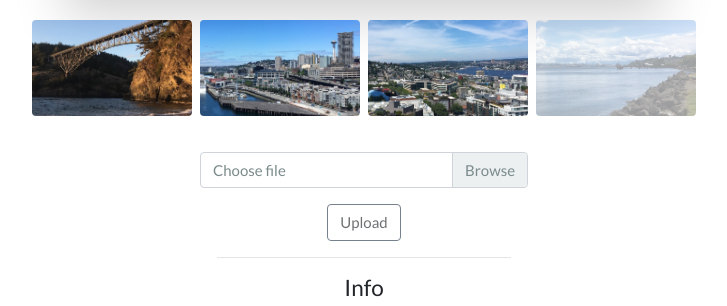
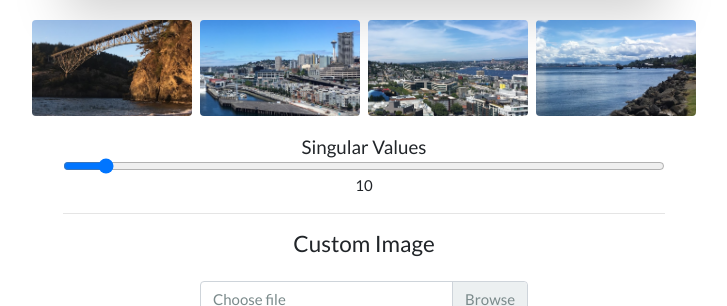
Before and after one commit to qin-andy/python-svd-compress, a Flask app: page / in a window 1280 px wide. Shown: the part 498-804 px from the top of the page, without its empty margins (276-1003 px from the left). Run offline with Flask 2, Linux system fonts and the light colour scheme; some libraries are stand-ins or nearby versions.

Commit message:
Add SVD slider and redo styles

```diff
--- a/static/index.js
+++ b/static/index.js
@@ -1,16 +1,20 @@
 window.addEventListener("load", init);
+
+const order = ["bridge", "city", "horizon", "shore"];
 
 function init() {
   console.log("Window loaded!");
   id("upload-btn").disabled = true;
   id("file-input").addEventListener("change", handleFileChange);
   id("image-upload").addEventListener("submit", handleSubmit);
+  id("sv-slider").addEventListener("change", handleSliderChange);
   document.querySelectorAll(".gallery").forEach(element => element.addEventListener("click", () => {
     let index = element.id.split("-")[1];
-    console.log(index);
     disableUiElements();
     id("upload-spinner").classList.remove("d-none");
-    fetch("/svd/example/" + index + "?svs=50")
+    let svs = id("sv-slider").value;
+    console.log(svs)
+    fetch("/svd/example/" + index + "?svs=" + svs)
       .then(statusCheck)
       .then(res => res.json())
       .then((json) => renderRGBOnCanvas(json.colors, json.shape[0], json.shape[1]))
@@ -20,6 +24,10 @@ function init() {
         enableUiElements();
       });
   }));
+}
+
+function handleSliderChange(e) {
+  id("sv-display").textContent = e.target.value;
 }
 
 function handleSubmit(e) {
@@ -35,8 +43,9 @@ function handleSubmit(e) {
     formData.append("data", imgData.data);
     formData.append("width", canvas.width);
     formData.append("height", canvas.height);
+    query = "?svs=" + id("sv-slider").value;
 
-    fetch('/upload/image', { method: "POST", body: formData })
+    fetch('/upload/image' + query, { method: "POST", body: formData })
       .then(statusCheck)
       .then(res => res.json())
       .then((json) => renderRGBOnCanvas(json.colors, json.shape[0], json.shape[1]))
@@ -94,6 +103,7 @@ function renderRGBOnCanvas(rgb, height, width) {
 }
 
 function disableUiElements() {
+  id("sv-slider").disabled = true;
   id("file-input").disabled = true;
   id("upload-btn").disabled = true;
   document.querySelectorAll(".gallery").forEach(element => {
@@ -102,6 +112,7 @@ function disableUiElements() {
 }
 
 function enableUiElements() {
+  id("sv-slider").disabled = false;
   id("file-input").disabled = false;
   document.querySelectorAll(".gallery").forEach(element => {
     element.classList.add("enabled")
--- a/templates/index.html
+++ b/templates/index.html
@@ -21,32 +21,51 @@
         <canvas id="canvas" class="shadow-lg" width="600" height="400">
           <p>Something went wrong!</p>
         </canvas>
-        <div class="m-3 d-flex flex-row">
+        <div class="m-3 d-flex justify-content-center flex-row">
           <img class="m-1 img-fluid gallery rounded enabled" id="example-0"
             src="{{ url_for('static', filename='images/bridge.png') }}" alt="Card image cap">
           <img class="m-1 img-fluid gallery rounded enabled" id="example-1"
             src="{{ url_for('static', filename='images/city.png') }}" alt="Card image cap">
           <img class="m-1 img-fluid gallery rounded enabled" id="example-2"
             src="{{ url_for('static', filename='images/horizon.png') }}" alt="Card image cap">
-          <img class="m-1 img-fluid gallery rounded" id="example-3"
+          <img class="m-1 img-fluid gallery rounded enabled" id="example-3"
             src="{{ url_for('static', filename='images/shore.png') }}" alt="Card image cap">
         </div>
+        <h5 class="m-0">Singular Values</h5>
+        <input type="range" value="10" class="w-75" min="1" max="150" id="sv-slider">
+        <p id="sv-display" class="m-0">10</p>
+        <hr class="w-75" />
+        <h4>Custom Image</h4>
         <form id="image-upload" class="d-flex flex-column align-items-center">
           <div class="custom-file m-3">
             <input id="file-input" type="file" class="custom-file-input" accept=".png,.jpg" id="customFile">
             <label id="file-label" class="custom-file-label" for="customFile">Choose file</label>
           </div>
+
           <button id="upload-btn" class="btn btn-primary-outline border-primary">
             <span id="upload-spinner" class="spinner-border spinner-border-sm d-none" role="status"></span>
-            Upload
+            Calculate
           </button>
         </form>
+        <button id="recalc-btn" class="d-none btn btn-primary-outline border-primary">Recalculate</button>
+      </div>
+    </div>
+    <div id="details-box" class="d-none row px-5 justify-content-center w-100">
+      <div class="col-lg-5 d-flex align-items-center flex-column">
+        <hr class="w-75" />
+        <h4>Details</h4>
+
+        <p>Singular Values</p>
+        <p>Original size in pixel values</p>
+        <p>Compressed size in pixel values</p>
+        <p>Pixels saved</p>
+        <p>Compression Ratio</p>
       </div>
     </div>
     <div class="row px-5 justify-content-center w-100">
       <div class="col-lg-5 d-flex align-items-center flex-column">
         <hr class="w-75" />
-        <h4>Info</h4>
+        <h4>About the SVD</h4>
       </div>
     </div>
     <div class="row px-5 justify-content-center w-100">
```
